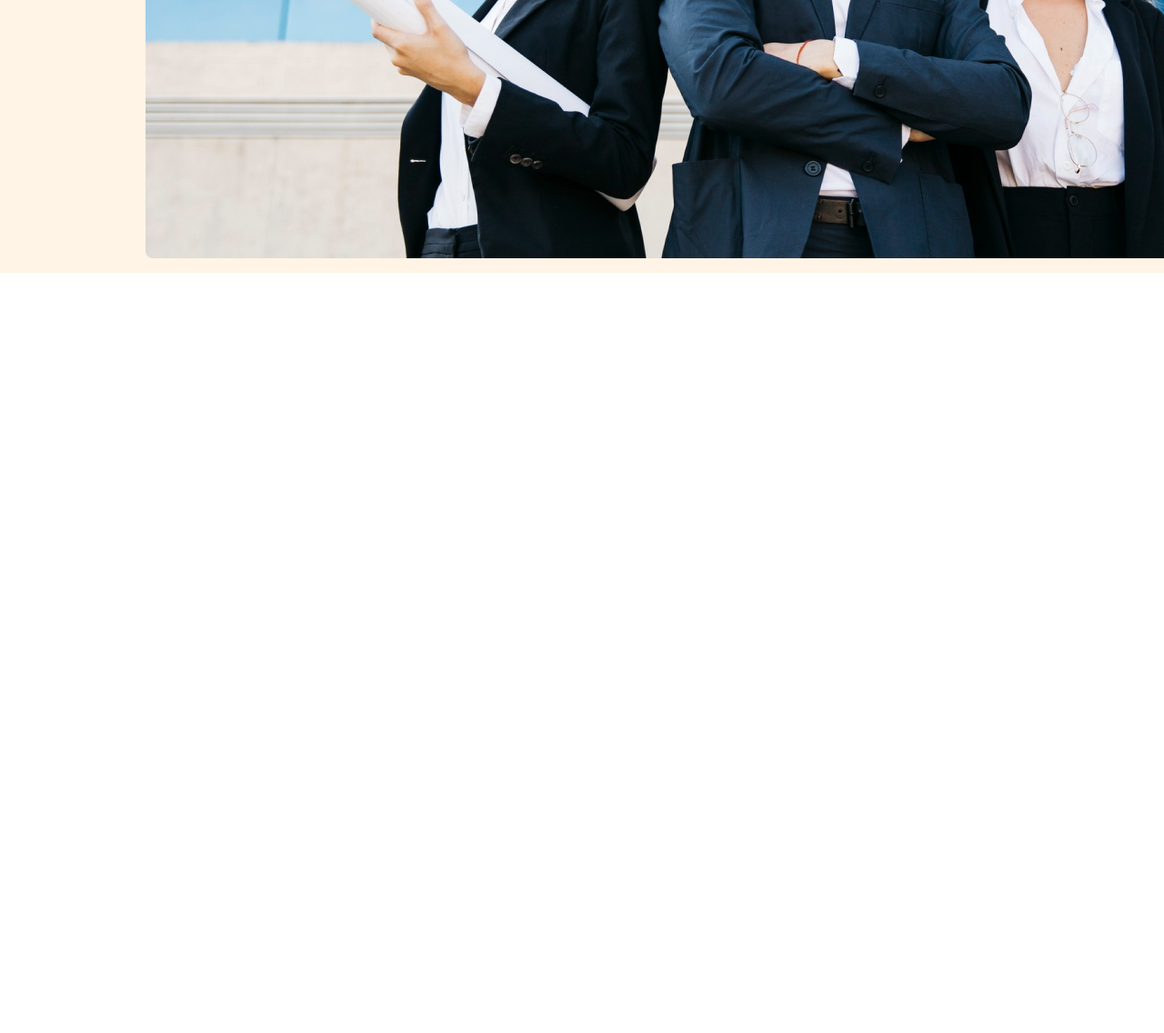
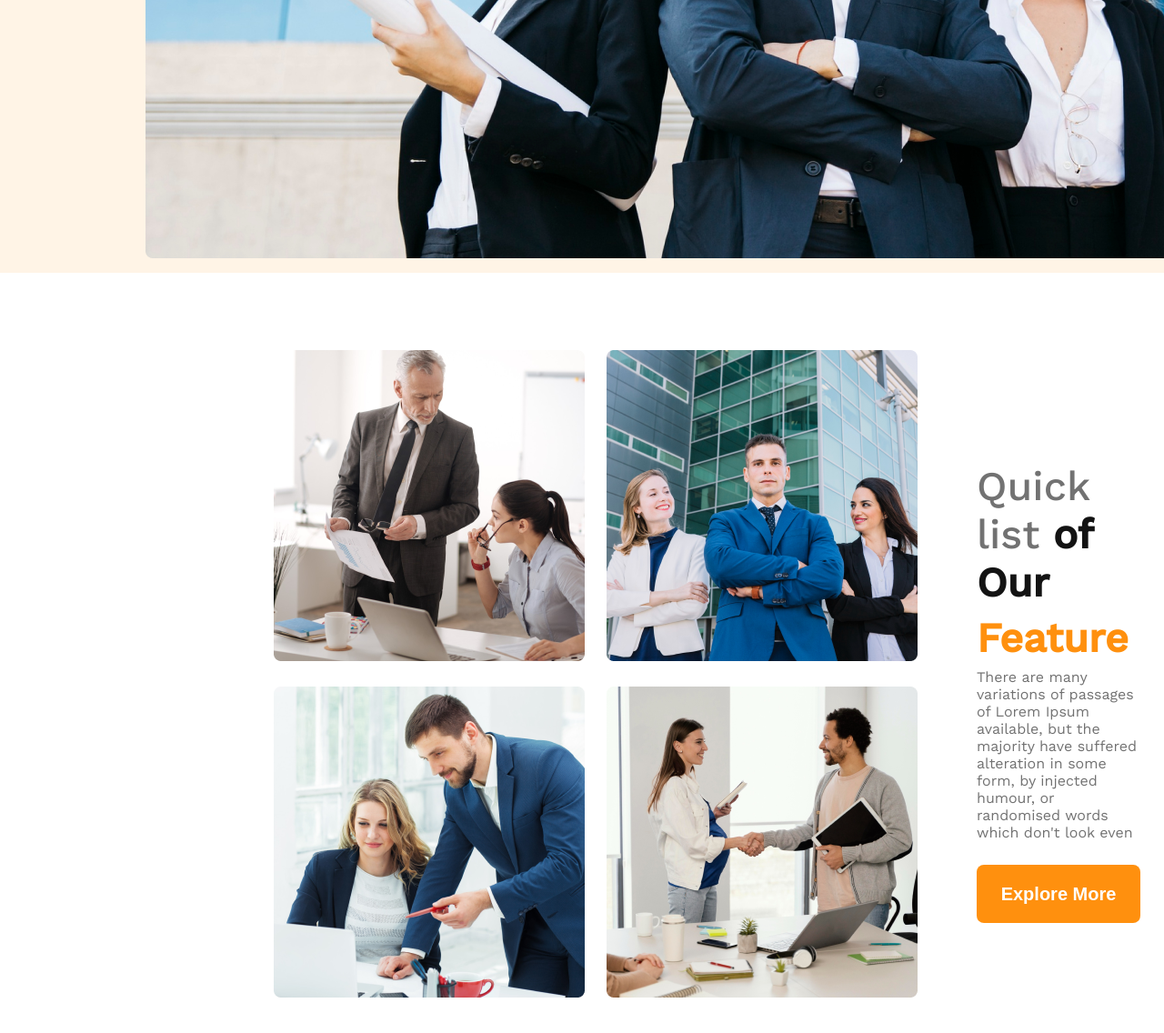
Before and after one commit to mmridul007/g3-architects, a plain HTML site: page index.html in a window 1280 px wide. Shown: the part 1022-2158 px from the top of the page at 91% size. Before the commit the page ends 1322 px from the top, so only its background shows below. Drawn offline with nearby package versions, Linux system fonts and the light colour scheme; a web font is replaced by a local one.

Commit message:
mid top section added

```diff
--- a/index.html
+++ b/index.html
@@ -29,7 +29,7 @@
             <div class="header-discription">
                 <p>There are many variations of passages of Lorem Ipsum available, but the majority have suffered alteration in some form, by injected humour, or randomised words which don't look even</p>
             </div>
-            <div class="header-button">
+            <div class="header-button primary-btn">
                 <button>Explore More</button>
             </div>
         </section>
@@ -42,7 +42,29 @@
     </header>
 
     <main>
-
+        <!-- Top mid  -->
+        <section class="top-mid-container">
+            <div class="partition-1">
+                <div class="team-1 team">
+                    <img src="images/team1.png" alt="team1-photo">
+                </div>
+                <div class="team-2 team ">
+                    <img src="images/team2.png" alt="team2-photo">
+                </div>
+                <div class="team-3 team">
+                    <img src="images/team3.png" alt="team3-photo">
+                </div>
+                <div class="team-4 team">
+                    <img src="images/team4.png" alt="team4-photo">
+                </div>
+            </div>
+            <div class="partition-2">
+                <h2 class="light">Quick list <span class="dark">of Our</span></h2>
+                <h2 class="orange">Feature</h2>
+                <p>There are many variations of passages of Lorem Ipsum available, but the majority have suffered alteration in some form, by injected humour, or randomised words which don't look even</p>
+                <button class="primary-btn">Explore More</button>
+            </div>
+        </section>
     </main>
 
     <footer>
--- a/style.css
+++ b/style.css
@@ -82,3 +82,68 @@ header{
     margin-left: 12.5%;
     margin-bottom: 45px;
  }
+/* Mid Top  */
+.top-mid-container{
+    display: flex;
+    gap: 65px;
+    margin-top: 85px;
+    margin-left: 301px;
+    margin-bottom: 65px;
+}
+.top-mid-container .partition-1{
+    display: grid;
+    grid-template-columns: repeat(2,1fr);
+    gap: 24px;
+}
+.top-mid-container .partition-2{
+    display: flex;
+    flex-direction: column;
+    justify-content: center;
+    align-items: flex-start;
+    margin-right: 305px;
+}
+.top-mid-container .partition-2 .light{
+    font-weight: 500;
+    font-size: 45px;
+    color: #727272;
+}
+.top-mid-container .partition-2 .dark{
+    font-weight: 800;
+    font-size: 45px;
+    color: #131313;
+}
+.top-mid-container .partition-2 .orange{
+    font-weight: 700;
+    font-size: 45px;
+    color: #FF900E;
+    margin-top: -30px;
+}
+.top-mid-container .partition-2 p{
+    font-weight: 400;
+    font-size: 16px;
+    color: #727272;
+    margin-top: -30px;
+}
+.top-mid-container .partition-2 .primary-btn{
+    margin-top: 10px;
+}
+.primary-btn{
+    width: 180px;
+    height: 64px;
+    background: #FF900E;
+    border-radius: 8px;
+    color: #ffffff;
+    border: white;
+    font-weight: 600;
+    font-size: 20px;
+}
+
+
+@media only screen and (max-width){
+
+    .nav-container{
+        flex-direction: column;
+        gap: 20px;
+
+    }
+}
```
